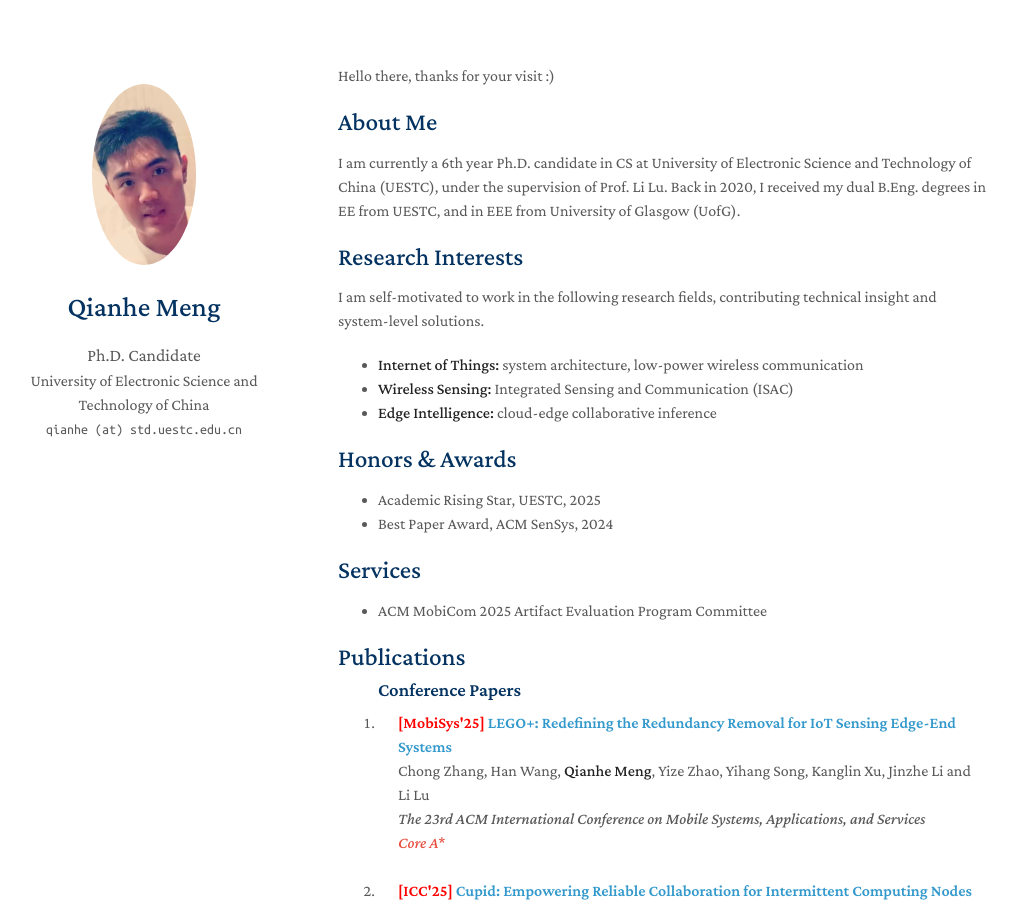
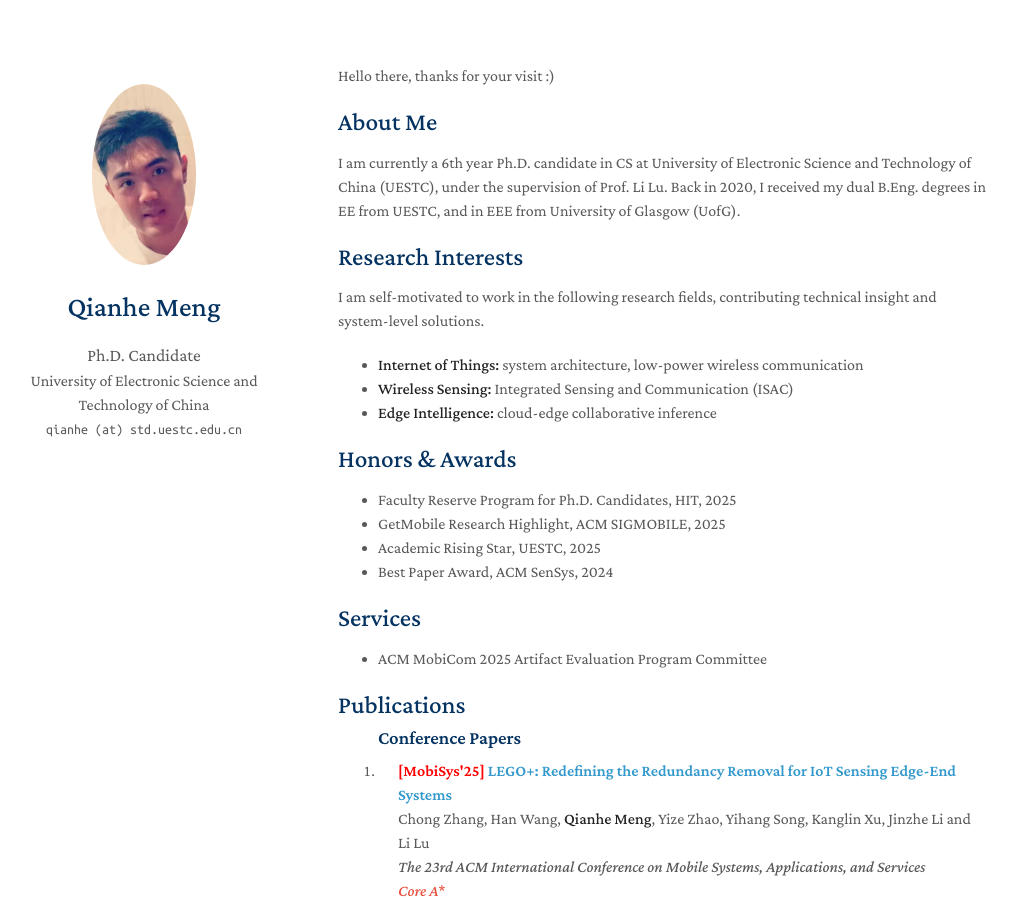
Before and after one commit to mqhyes/mqhyes.github.io, a Jekyll site: the page built from index.md, in a window 1280 px wide and 900 px high. Shown: the whole window, without its empty margins (132-1148 px from the left). Built offline with Jekyll 4.4.1, drawn with Linux system fonts in a browser that asks for light colours; a style sheet for code colours, icons or effects is not loaded.

Commit message:
Update honors.md

```diff
--- a/_includes/honors.md
+++ b/_includes/honors.md
@@ -1,6 +1,6 @@
 ## Honors & Awards
 
-<!-- - Faculty Reserve Program for Ph.D. Candidates, HIT, 2025 -->
-<!-- - GetMobile Research Highlight, ACM SIGMOBILE, 2025 -->
+- Faculty Reserve Program for Ph.D. Candidates, HIT, 2025
+- GetMobile Research Highlight, ACM SIGMOBILE, 2025
 - Academic Rising Star, UESTC, 2025
 - Best Paper Award, ACM SenSys, 2024
```
